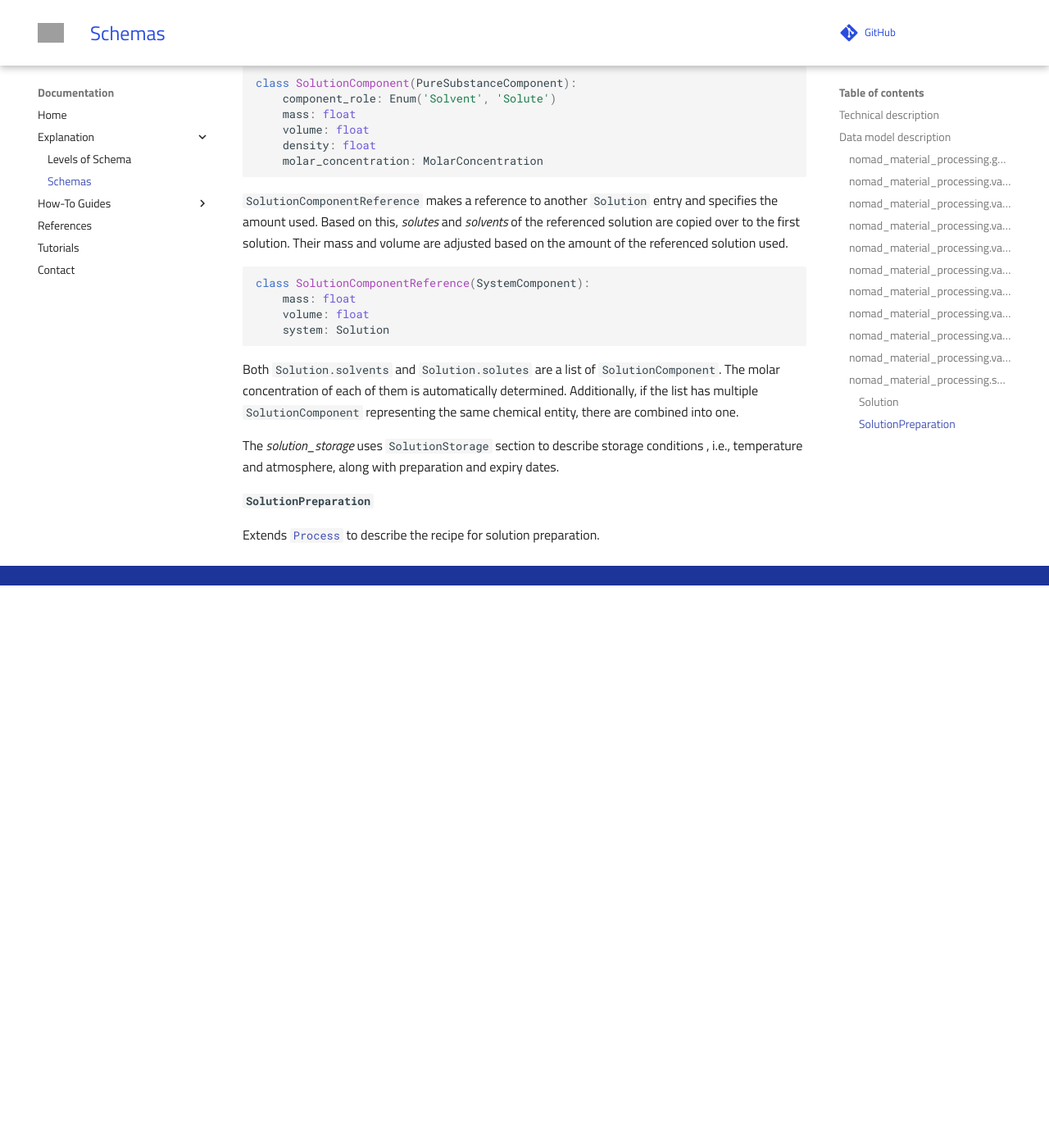
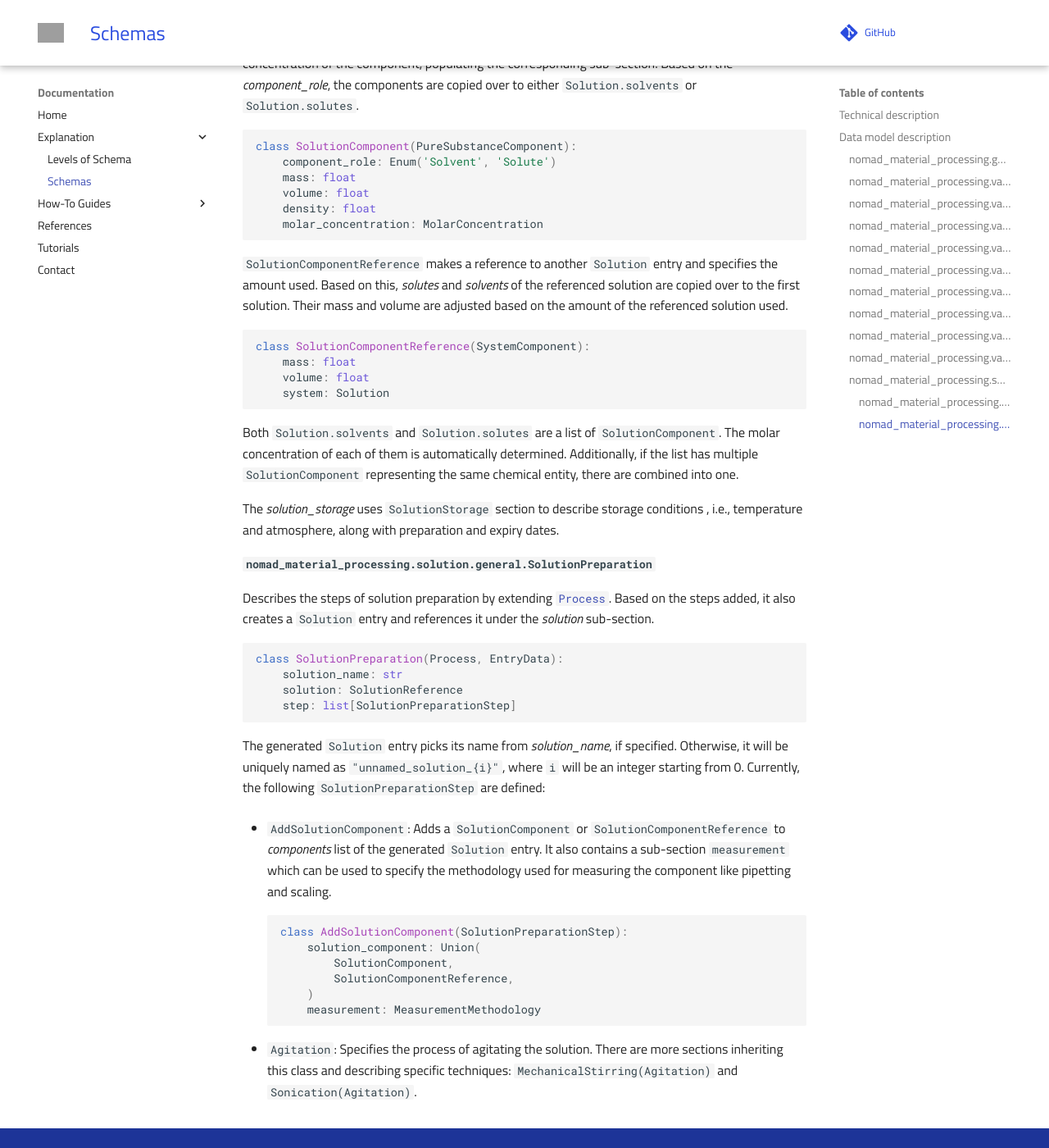
Before and after one commit to FAIRmat-NFDI/nomad-material-processing, an MkDocs documentation site: the page built from docs/explanation/schemas.md, in a window 1280 px wide and 1400 px high, scrolled down 4726 px. Shown: the whole window at 82% size. Built offline with MkDocs 1.6.1 and Material for MkDocs 9.7.7, drawn with Linux system fonts in a browser that asks for light colours; comment, search, counter and statistics services are not loaded; before the commit the page ends 5440 px from its top, so only the background shows below that; some of the changed text lies outside the part shown; grey boxes are pictures that could not be loaded.

Commit message:
Add explanation for solution preparation

````diff
--- a/docs/explanation/schemas.md
+++ b/docs/explanation/schemas.md
@@ -109,12 +109,20 @@ Classes dedicated to the Metal-organic Vapor Phase Epitaxy (MOVPE) technique.
 
 ### nomad_material_processing.vapor_deposition.pvd.thermal
 
+
 ### nomad_material_processing.solution.general
 
-`solution.general` module contains the following entry sections (used to create
-NOMAD [entries](https://nomad-lab.eu/prod/v1/docs/reference/glossary.html#entry)):
+The main entry sections in this module are
+[`Solution`](#nomad_material_processingsolutiongeneralsolution) and
+[`SolutionPreparation`](#nomad_material_processing.solution.general.SolutionPreparation) which can
+be used to create NOMAD
+[entries](https://nomad-lab.eu/prod/v1/docs/reference/glossary.html#entry).
+There's a long list of other auxiliary sections supporting these entry section which
+can be accessed in the
+[metainfo browser](https://nomad-lab.eu/prod/v1/oasis/gui/analyze/metainfo/nomad_material_processing)
+by seaching for: `"nomad_material_processing.solution.general"`
 
-#### `Solution`
+#### `nomad_material_processing.solution.general.Solution`
 
 Describes liquid solutions by extending the
 [`CompositeSystem`](https://nomad-lab.eu/prod/v1/docs/howto/customization/base_sections.html#system) with quantities: _pH_, _mass_,
@@ -170,7 +179,6 @@ class SolutionComponent(PureSubstanceComponent):
     molar_concentration: MolarConcentration
 ```
 
-
 `SolutionComponentReference` makes a reference to another `Solution` entry and specifies
 the amount used. Based on this, _solutes_ and _solvents_ of the referenced solution are
 copied over to the first solution. Their mass and volume are adjusted based on the
@@ -191,7 +199,37 @@ combined into one.
 The _solution_storage_ uses `SolutionStorage` section to describe storage conditions
 , i.e., temperature and atmosphere, along with preparation and expiry dates.
 
-#### `SolutionPreparation`
+#### `nomad_material_processing.solution.general.SolutionPreparation`
 
-Extends [`Process`](https://nomad-lab.eu/prod/v1/docs/howto/customization/base_sections.html#process)
-to describe the recipe for solution preparation.
+Describes the steps of solution preparation by extending
+[`Process`](https://nomad-lab.eu/prod/v1/docs/howto/customization/base_sections.html#process).
+Based on the steps added, it also creates a `Solution` entry and references it under the
+_solution_ sub-section.
+
+```py
+class SolutionPreparation(Process, EntryData):
+    solution_name: str
+    solution: SolutionReference
+    step: list[SolutionPreparationStep]
+```
+
+The generated `Solution` entry picks its name from _solution_name_, if specified.
+Otherwise, it will be uniquely named as `"unnamed_solution_{i}"`, where `i` will be an
+integer starting from 0. Currently, the following `SolutionPreparationStep` are defined:
+
+- `AddSolutionComponent`: Adds a `SolutionComponent` or `SolutionComponentReference` to
+_components_ list of the generated `Solution` entry. It also contains a sub-section
+`measurement` which can be used to specify the methodology used for measuring the
+component like pipetting and scaling.
+```py
+class AddSolutionComponent(SolutionPreparationStep):
+    solution_component: Union(
+        SolutionComponent,
+        SolutionComponentReference,
+    )
+    measurement: MeasurementMethodology
+```
+
+- `Agitation`: Specifies the process of agitating the solution. There are more sections
+inheriting this class and describing specific techniques:
+`MechanicalStirring(Agitation)` and `Sonication(Agitation)`.
````
Also changed, not shown: other parts of docs/explanation/schemas.md (+2 -1 lines).
